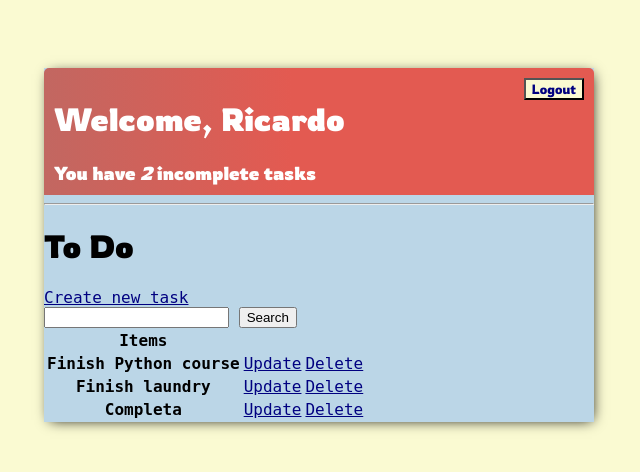
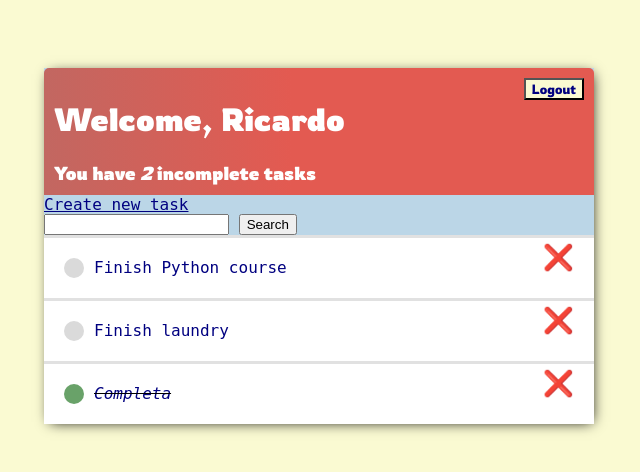
Before and after one commit to ricardobar96/django-web-app, a Django app: page / in a window 1280 px wide. Shown: the top 472 px of the page, without its empty margins (321-961 px from the left). Run offline with Django 5.2, Linux system fonts and the light colour scheme; a user stored in the database is signed in; data comes from the database, SQL or seed files in the repository; both versions use the stored data as it was after the commit; some web fonts are replaced.

Commit message:
Styled list of tasks, differences between complete and incomplete tasks

```diff
--- a/django_app/base/templates/base/main.html
+++ b/django_app/base/templates/base/main.html
@@ -47,6 +47,47 @@
             text-decoration: none;
             font-family: "Rowdies", sans-serif;
         }
+
+        .container-tasks {
+            display: flex;
+            display-items: center;
+            justify-content: space-between;
+            padding: 20px;
+            background-color: #ffffff;
+            border-top: 3px solid rgb(225, 225, 225);
+        }
+
+        .title-task {
+            display: flex;
+        }
+
+        .title-task a {
+            text-decoration: none;
+            color: navy;
+            margin-left: 10px;
+        }
+
+        .icon-complete {
+            height: 20px;
+            width: 20px;
+            background-color: rgb(105, 162, 105);
+            border-radius: 50px;
+        }
+
+        .icon-incomplete {
+            height: 20px;
+            width: 20px;
+            background-color: rgb(218, 218, 218);
+            border-radius: 50px;
+        }
+
+        .url-delete {
+            text-decoration: none;
+            font-weight: 900;
+            line-height: 0;
+            font-size: 25px;
+        }
+
     </style>
 </head>
 <body>
--- a/django_app/base/templates/base/task_list.html
+++ b/django_app/base/templates/base/task_list.html
@@ -15,9 +15,7 @@
             <a href="{% url 'login'  %}">Login</a>
         {% endif %}
     </div>
-    <hr>
 
-    <h1>To Do</h1>
     <a href="{% url 'create-task' %}">Create new task</a>
 
     <form method="GET">
@@ -25,26 +23,28 @@
         <input type="submit" value="Search">
     </form>
 
-    <table>
-        <tr>
-            <th>
-                Items
-            </th>
-            <th></th>
-            <th></th>
-        </tr>
-
+    <div class="container-items-tasks">
         {% for task in tasks %}
-
-        <tr>
-            <th>{{task.title}}</th>
-            <td><a href="{% url 'update-task' task.id %}">Update</a></td>
-            <td><a href="{% url 'delete-task' task.id %}">Delete</a></td>
-        </tr>
+        <div class="container-tasks">
+            {% if task.complete %}
+            <div class="title-task">
+                <div class="icon-complete"></div>
+                <i><s><a href="{% url 'update-task' task.id %}">{{task}}</a></s></i>
+            </div>
+            <a class="url-delete" href="{% url 'delete-task' task.id %}">&#x274C;</a>
+            {% else %}
+            <div class="title-task">
+                <div class="icon-incomplete"></div>
+                <a href="{% url 'update-task' task.id %}">{{task}}</a>
+            </div>
+            <a class="url-delete" href="{% url 'delete-task' task.id %}">&#x274C;</a>
+            {% endif %}
+        </div>
 
         {% empty %}
         <h3>No items in this list</h3>
 
         {% endfor %}
-    </table>
+    </div>
+
 {% endblock content %}
```
Also changed, not shown: django_app/db.sqlite3.
